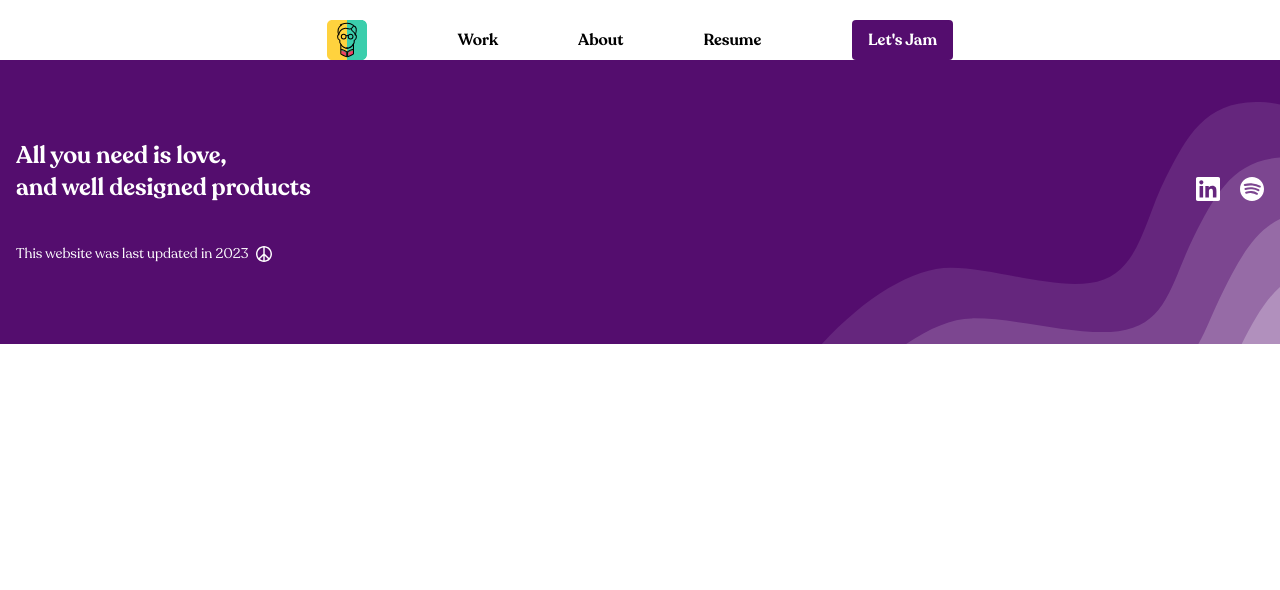
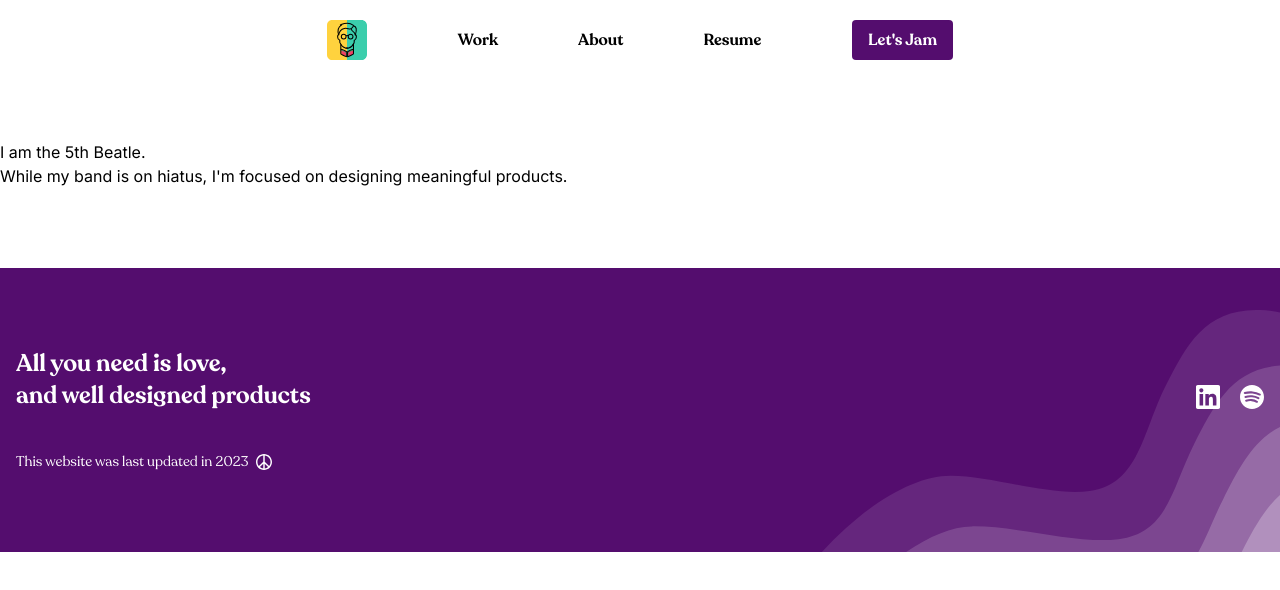
Before and after one commit to kevincward/the5thbeatle-2023, a Next.js app: page / in a window 1280 px wide. Shown: the top 590 px of the page. Built offline with nearby package versions, Linux system fonts and the light colour scheme.

Commit message:
added homepage hero text

```diff
--- a/pages/index.js
+++ b/pages/index.js
@@ -1,8 +1,19 @@
 import Image from 'next/image';
-import { Inter } from 'next/font/google';
-
-const inter = Inter({ subsets: ['latin'] });
 
 export default function Home() {
-    return <main className={``}></main>;
+    return (
+        <main className='py-20'>
+            <div className='container'>
+                <div className='flex'>
+                    <div className='lg:basis-1/2'>
+                        <h1>I am the 5th Beatle.</h1>
+                        <p>
+                            While my band is on hiatus, I&apos;m focused on
+                            designing meaningful products.
+                        </p>
+                    </div>
+                </div>
+            </div>
+        </main>
+    );
 }
```
